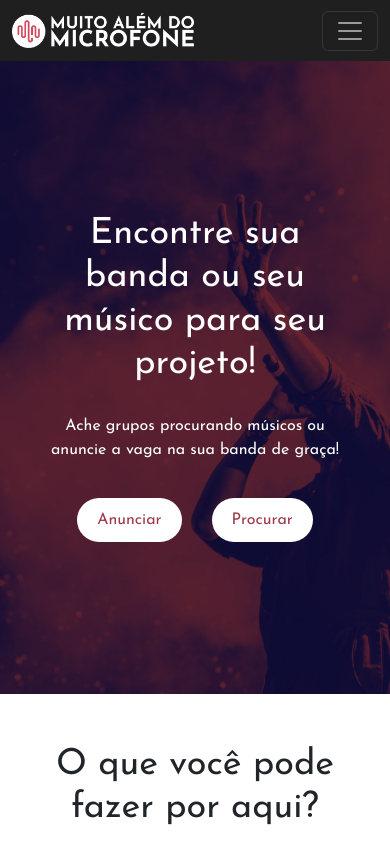
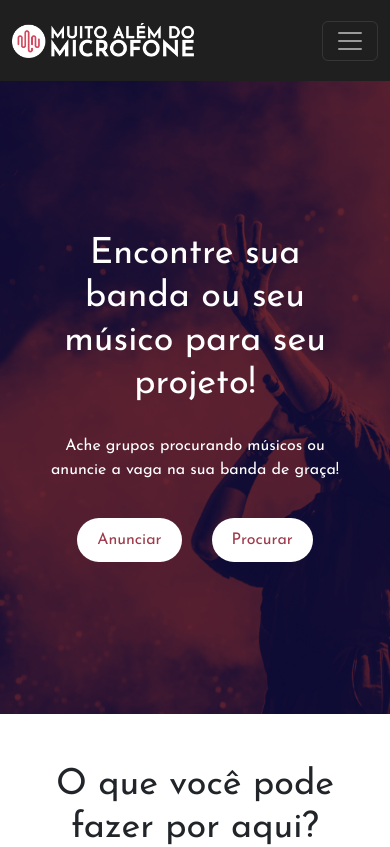
Before and after one commit to Muito-Alem-do-Microfone/madm-web, a React (Vite) app: page / in a window 390 px wide. Shown: the top 847 px of the page. Built offline with nearby package versions, Linux system fonts and the light colour scheme; a web font is replaced by a local one.

Commit message:
fixes header mobile width

```diff
--- a/src/components/organisms/Header/index.jsx
+++ b/src/components/organisms/Header/index.jsx
@@ -21,7 +21,7 @@ function Header() {
 
   return (
     <Navbar variant='dark' expand="lg" className="header">
-      <Container>
+      <Container fluid className='header__container'>
         <Navbar.Brand onClick={handleHomeClick}>
           <img src={logo} alt='logo' className="header__logo" />
         </Navbar.Brand>
--- a/src/components/organisms/Header/style.scss
+++ b/src/components/organisms/Header/style.scss
@@ -4,10 +4,11 @@
   $self: &;
   background-color: #1F1F1F;
   color: white;
-  .container {
-    display: flex;
+  &__container {
     align-items: center;
-    justify-content: space-between;
+    padding: 10px 0;
+    max-width: 1800px;
+    width: 80%;
   }
   &__logo {
     height: 35px;
```
